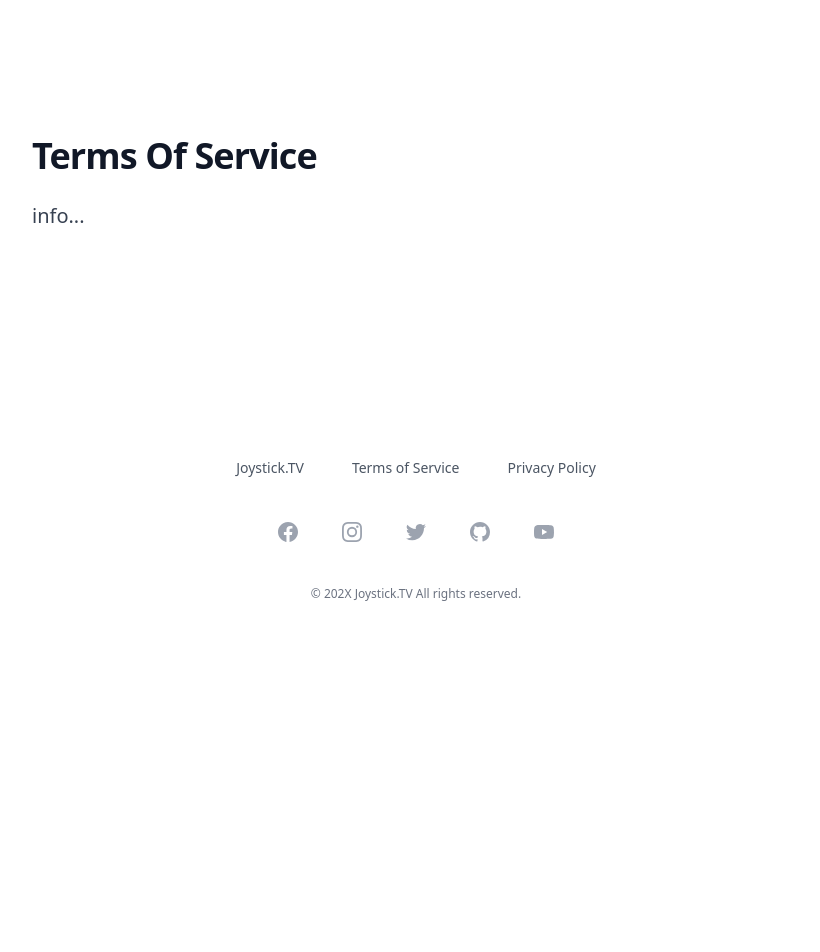
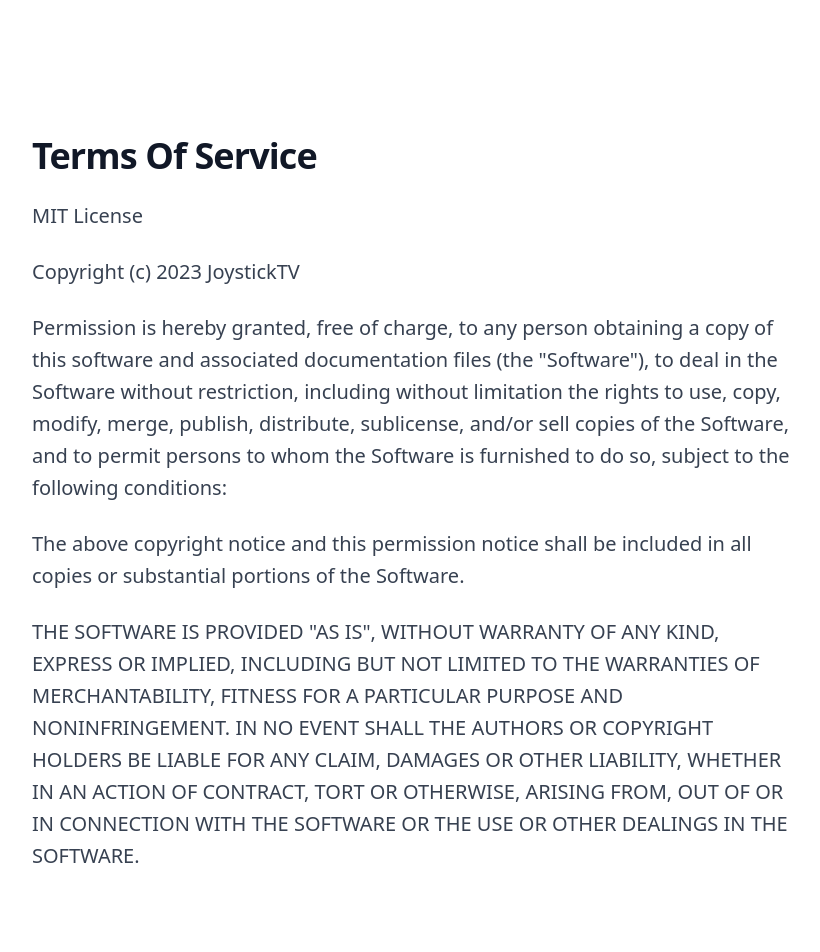
Before and after one commit to joysticktv/chatterbot, a website: page pages/terms.html in a window 1280 px wide. Shown: the top 952 px of the page, without its empty margins (224-1044 px from the left). Before the commit the page ends 800 px from the top, so only its background shows below. Drawn offline with nearby package versions, Linux system fonts and the light colour scheme.

Commit message:
actual text in terms and privacy

```diff
--- a/pages/terms.html
+++ b/pages/terms.html
@@ -10,7 +10,31 @@
     <div class="mx-auto max-w-3xl text-base leading-7 text-gray-700">
       <h1 class="mt-2 text-3xl font-bold tracking-tight text-gray-900 sm:text-4xl">Terms Of Service</h1>
       <p class="mt-6 text-xl leading-8">
-        info...
+        MIT License
+      </p>
+      <p class="mt-6 text-xl leading-8">
+        Copyright (c) 2023 JoystickTV <support@joystick.tv>
+      </p>
+      <p class="mt-6 text-xl leading-8">
+        Permission is hereby granted, free of charge, to any person obtaining a copy
+        of this software and associated documentation files (the "Software"), to deal
+        in the Software without restriction, including without limitation the rights
+        to use, copy, modify, merge, publish, distribute, sublicense, and/or sell
+        copies of the Software, and to permit persons to whom the Software is
+        furnished to do so, subject to the following conditions:
+      </p>
+      <p class="mt-6 text-xl leading-8">
+        The above copyright notice and this permission notice shall be included in all
+        copies or substantial portions of the Software.
+      </p>
+      <p class="mt-6 text-xl leading-8">
+        THE SOFTWARE IS PROVIDED "AS IS", WITHOUT WARRANTY OF ANY KIND, EXPRESS OR
+        IMPLIED, INCLUDING BUT NOT LIMITED TO THE WARRANTIES OF MERCHANTABILITY,
+        FITNESS FOR A PARTICULAR PURPOSE AND NONINFRINGEMENT. IN NO EVENT SHALL THE
+        AUTHORS OR COPYRIGHT HOLDERS BE LIABLE FOR ANY CLAIM, DAMAGES OR OTHER
+        LIABILITY, WHETHER IN AN ACTION OF CONTRACT, TORT OR OTHERWISE, ARISING FROM,
+        OUT OF OR IN CONNECTION WITH THE SOFTWARE OR THE USE OR OTHER DEALINGS IN THE
+        SOFTWARE.
       </p>
     </div>
   </div>
```
Also changed, not shown: pages/privacy.html (+1 -1 lines).
